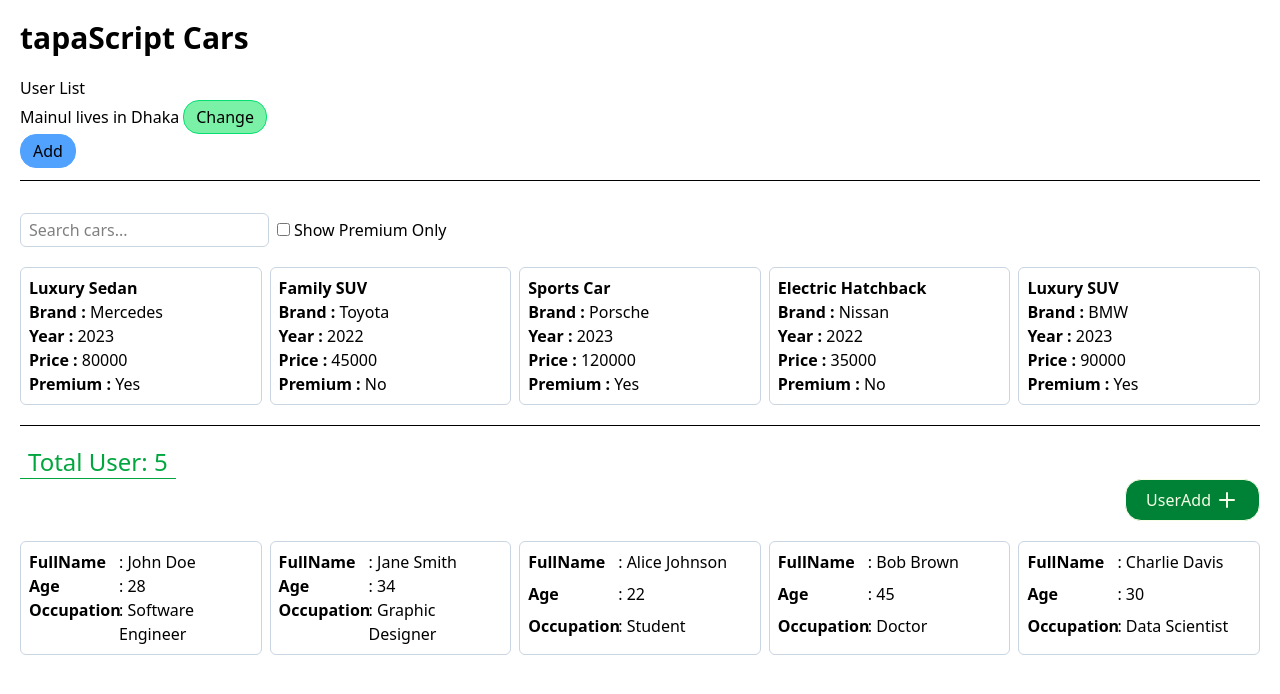
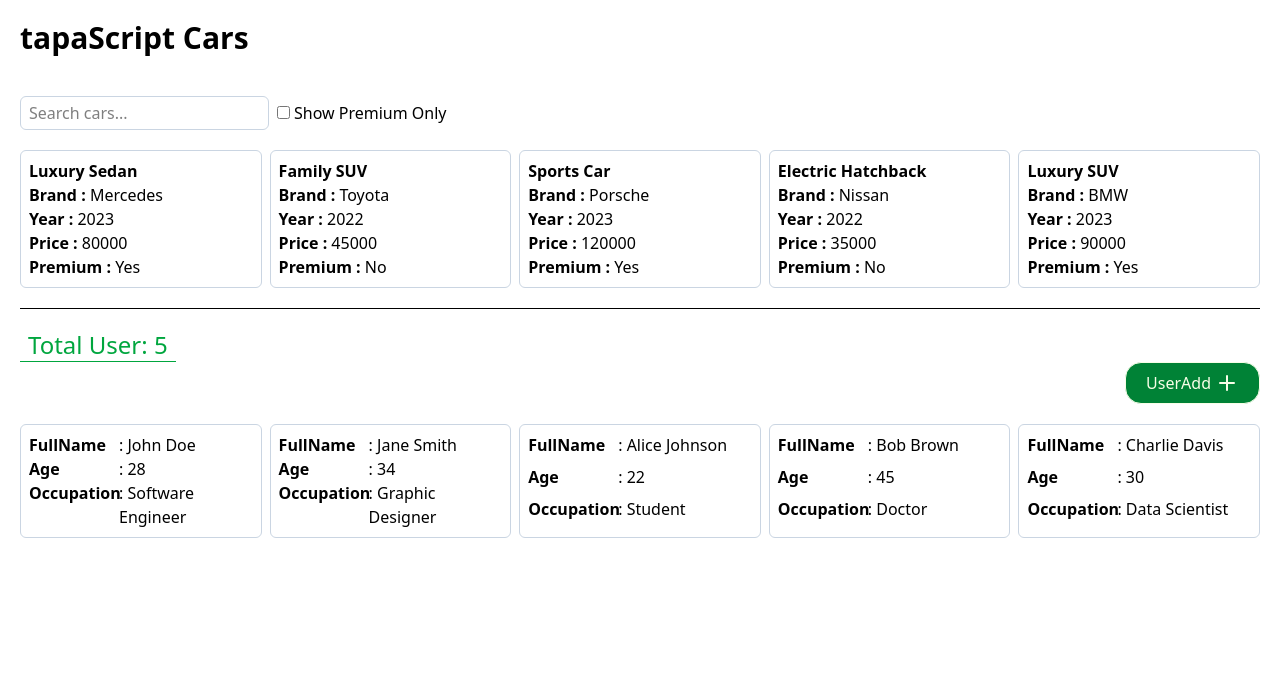
Before and after one commit to TechMainul-dev/react-with-tapas-bhai, a React (Vite) app: page / in a window 1280 px wide. Shown: the top 694 px of the page. Built offline with nearby package versions, Linux system fonts and the light colour scheme.

Commit message:
comment-out demo codes

```diff
--- a/src/App.jsx
+++ b/src/App.jsx
@@ -2,13 +2,13 @@ import './App.css';
 import Header from './Header';
 import CarShows from './CarList/CarShows';
 import Users from './UserList/Users';
-import UserListImmutable from './immutable/UserList';
+// import UserListImmutable from './immutable/UserList';
 
 function App() {
   return (
     <div className="p-5">
       <Header />
-      <UserListImmutable />
+      {/* <UserListImmutable /> */}
       <CarShows />
       <hr />
       <Users />
```
